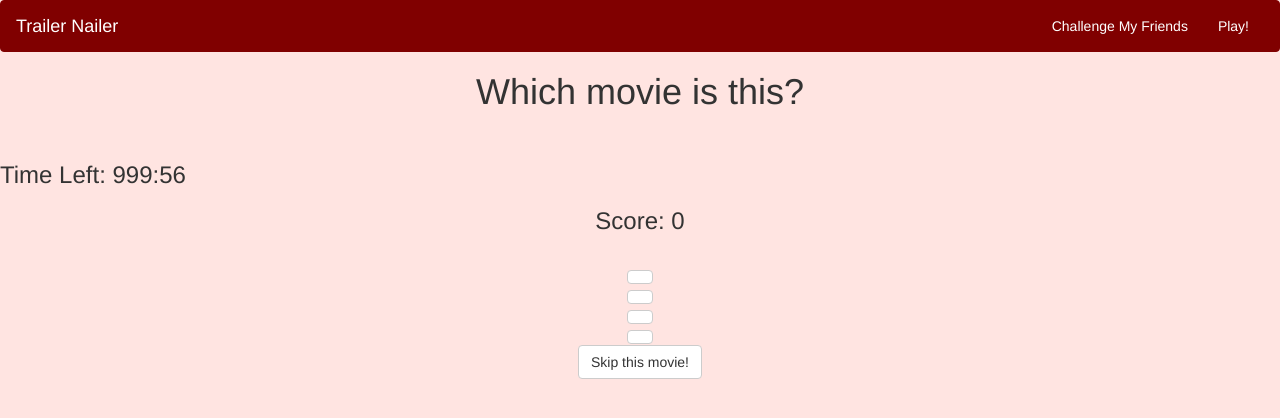
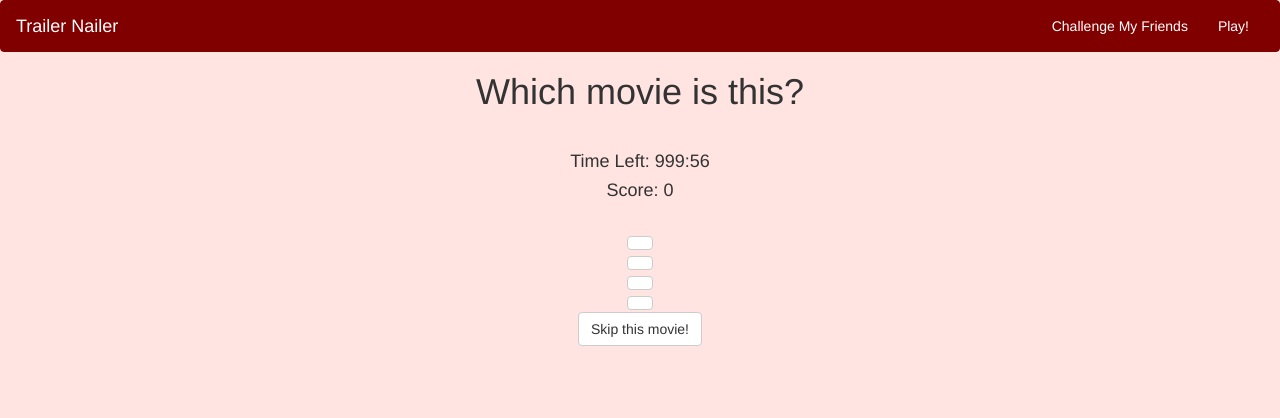
Before and after one commit to tomoiwasaki/trailer-nailer, a website: page game-screen.html in a window 1280 px wide. Drawn offline with nearby package versions, Linux system fonts and the light colour scheme.

Commit message:
Minor text fix

```diff
--- a/game-screen.html
+++ b/game-screen.html
@@ -166,9 +166,9 @@
 <h1 id="title">Which movie is this?</h1>
 <br>
 
-<h3 id="time"></h3>
+<h4 id="timer"></h4>
 
-<h3 id="score"> Score: 0 </h3>
+<h4 id="score"> Score: 0 </h4>
 
 <div class="container">
   <div class="row">
@@ -210,7 +210,7 @@
         	minutes = minutes < 10 ? minutes : minutes;
         	seconds = seconds < 10 ? "0" + seconds : seconds;
 
-            display = document.getElementById("time");
+            display = document.getElementById("timer");
             display.innerHTML = "Time Left: " + minutes + ":" + seconds;
 
             if(minutes == 0 && seconds == 0) {
```
